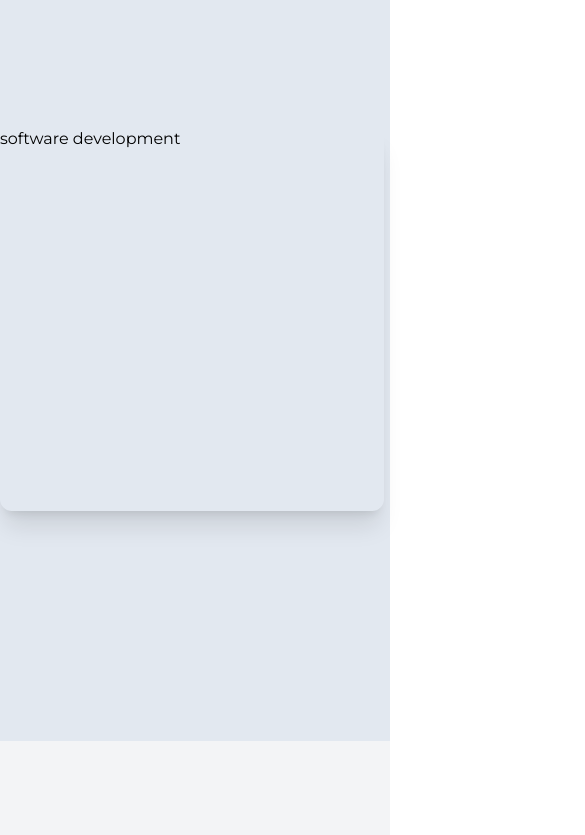
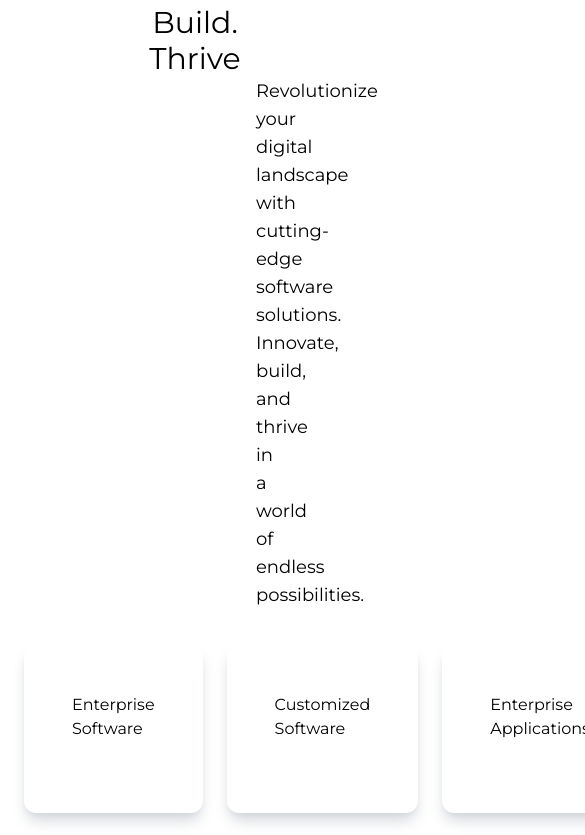
Before and after one commit to supriya224/nigus-website, a React (Create React App) app: page / in a window 390 px wide. Shown: the part 4484-5319 px from the top of the page, 585 px wide, since content can reach past the window. Built offline with nearby package versions, Linux system fonts and the light colour scheme; grey boxes are pictures that could not be loaded.

Commit message:
responsive working

```diff
--- a/src/components/core/Flip.tsx
+++ b/src/components/core/Flip.tsx
@@ -1,30 +1,7 @@
+import React from 'react';
+
 function Flip() {
-  return (
-    <div className="flex min-h-screen flex-col justify-center bg-slate-200">
-      <div className=" group h-96 w-96">
-        <div className="relative h-full w-full rounded-xl shadow-xl transition-all duration-200 [transform-style:preserve-3d] group-hover:[transform:rotateY(180deg)]">
-          <div className="absolute inset-0">software development</div>
-        </div>
-        <div className="absolute inset-0 h-full w-full rounded-xl bg-black ox-12 text-center text-slate-900  [transform:rotateY(180deg)] [backface-visibility:hidden]">
-          <div className="w-full shadow-lg shadow-gray-300  p-12 rounded-xl">
-            Enterprise Software
-          </div>
-          <div className="w-full shadow-lg shadow-gray-300   p-12 rounded-xl">
-            Customized Software
-          </div>
-          <div className="w-full shadow-lg shadow-gray-300   p-12 rounded-xl">
-            Enterprise Applications
-          </div>
-          <div className="w-full shadow-lg shadow-gray-300   p-12 rounded-xl">
-            Solutions & Consulting
-          </div>
-          <div className="w-full shadow-lg shadow-gray-300   p-12 rounded-xl">
-            Support & Maintenance
-          </div>
-        </div>
-      </div>
-    </div>
-  );
+  return <div>Flip</div>;
 }
 
 export default Flip;
--- a/src/components/core/ReuseComponent/Software.tsx
+++ b/src/components/core/ReuseComponent/Software.tsx
@@ -1,32 +1,43 @@
-import React from 'react';
+/* eslint-disable sonarjs/no-duplicate-string */
+/* eslint-disable jsx-a11y/no-static-element-interactions */
+/* eslint-disable jsx-a11y/click-events-have-key-events */
+import React, { useState } from 'react';
 
 function Software() {
+  const [isFlipped, setIsFlipped] = useState(false);
+
   return (
     <section className="container mx-auto w-auto my-12">
       <div>
         <div className="mx-32 text-center">
-          <h3 className=" text-3xl">Innovate. Build. Thrive</h3>
+          <h3 className="text-3xl">Innovate. Build. Thrive</h3>
           <p className="mx-32 text-lg">
             Revolutionize your digital landscape with cutting-edge software
             solutions. Innovate, build, and thrive in a world of endless
             possibilities.
           </p>
         </div>
-        <div className="flex justify-between gap-6 mx-6 my-9 ">
-          <div className="w-full shadow-lg shadow-gray-300  p-12 rounded-xl">
-            Enterprise Software
+        {/* flip this card */}
+        <div
+          className={`flex justify-between gap-6 mx-6 my-9 relative h-full w-full rounded-xl  ${
+            isFlipped ? 'transform rotateY-180deg' : ''
+          }`}
+          onClick={() => setIsFlipped(!isFlipped)}
+        >
+          <div className="w-full shadow-lg shadow-gray-300 p-12 rounded-xl">
+            {isFlipped ? 'Back of the card content' : 'Enterprise Software'}
           </div>
-          <div className="w-full shadow-lg shadow-gray-300   p-12 rounded-xl">
-            Customized Software
+          <div className="w-full shadow-lg shadow-gray-300 p-12 rounded-xl">
+            {isFlipped ? 'Back of the card content' : 'Customized Software'}
           </div>
-          <div className="w-full shadow-lg shadow-gray-300   p-12 rounded-xl">
-            Enterprise Applications
+          <div className="w-full shadow-lg shadow-gray-300 p-12 rounded-xl">
+            {isFlipped ? 'Back of the card content' : 'Enterprise Applications'}
           </div>
-          <div className="w-full shadow-lg shadow-gray-300   p-12 rounded-xl">
-            Solutions & Consulting
+          <div className="w-full shadow-lg shadow-gray-300 p-12 rounded-xl">
+            {isFlipped ? 'Back of the card content' : 'Solutions & Consulting'}
           </div>
-          <div className="w-full shadow-lg shadow-gray-300   p-12 rounded-xl">
-            Support & Maintenance
+          <div className="w-full shadow-lg shadow-gray-300 p-12 rounded-xl">
+            {isFlipped ? 'Back of the card content' : 'Support & Maintenance'}
           </div>
         </div>
       </div>
--- a/src/components/domains/development-page/WebDevelopment.tsx
+++ b/src/components/domains/development-page/WebDevelopment.tsx
@@ -1,6 +1,7 @@
 import React from 'react';
 import Slider from '../../core/slider/Slider';
 import Flip from '../../core/Flip';
+import Software from '../../core/ReuseComponent/Software';
 // import Slider from '../../core/slider/Slider';
 
 function WebDevelopment() {
@@ -35,7 +36,7 @@ function WebDevelopment() {
         </div>
       </div>
 
-      <div>
+      <div className="[perspective:1000px]">
         <h3 className="text-4xl text-center font-bold">
           Innovative IT Solutions
         </h3>
@@ -61,7 +62,7 @@ function WebDevelopment() {
               width={100}
               className="flex justify-center"
             />
-            <h3>Application Development</h3>
+            <h3 className="">Application Development</h3>
           </div>
           <div className="shadow-lg shadow-gray-200 rounded-xl  w-fit h-fit px-16 py-16 ">
             <img
@@ -140,6 +141,7 @@ function WebDevelopment() {
         </div>
       </div>
       <Flip />
+      <Software />
     </section>
   );
 }
```
